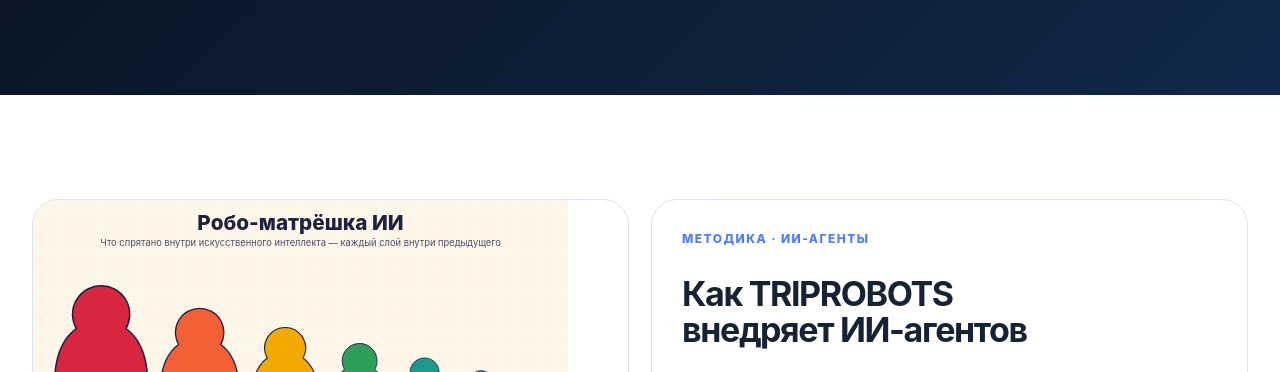
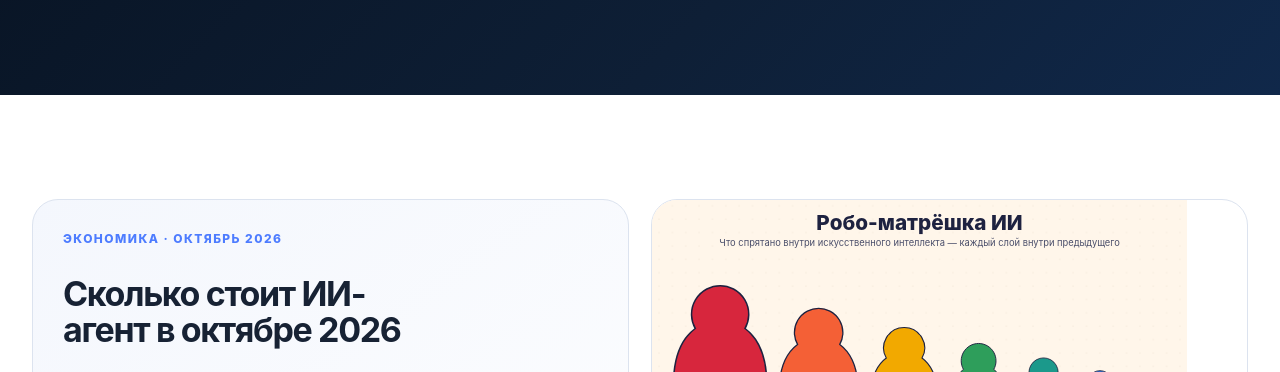
Before and after one commit to dreamislands26/triprobots, a plain HTML site: page articles/index.html in a window 1280 px wide. Shown: the part 428-800 px from the top of the page. Drawn offline with Linux system fonts and the light colour scheme.

Commit message:
Add AI agent cost article to materials listing

```diff
--- a/articles/index.html
+++ b/articles/index.html
@@ -27,6 +27,7 @@
 <main>
 <section class="materials-hero"><div class="container"><div class="eyebrow">ЭКСПЕРТИЗА TRIPROBOTS</div><h1>Материалы об ИИ-агентах и автоматизации бизнеса</h1><p>Разбираем архитектуру, процесс внедрения, интеграции, безопасность и экономику — без абстрактных обещаний.</p></div></section>
 <section class="section"><div class="container"><div class="materials-grid">
+<article class="material-card secondary"><div class="kicker">ЭКОНОМИКА · ОКТЯБРЬ 2026</div><h2>Сколько стоит ИИ-агент в октябре 2026</h2><p>Пересчитываем методику РБК для корпорации и обычной компании: стоимость моделей, интеграций, защиты данных, резервирования и сопровождения.</p><a class="text-link" href="ai-agent-cost-october-2026/">Читать материал →</a></article>
 <article class="material-card"><img class="material-thumb" src="../assets/infographics/robo-matryoshka.svg" alt="Робо-матрёшка терминов ИИ"><div class="kicker">СЛОВАРЬ · ДЛЯ РУКОВОДИТЕЛЯ</div><h2>ИИ, нейросети, LLM, агенты: словарь для руководителя</h2><p>Простая матрёшка терминов: чем отличаются ИИ, машинное обучение, нейросети, генеративный ИИ, LLM, ChatGPT, агенты и MCP.</p><a class="text-link" href="ai-terms-for-leaders/">Читать материал →</a></article>
 <article class="material-card"><div class="kicker">МЕТОДИКА · ИИ-АГЕНТЫ</div><h2>Как TRIPROBOTS внедряет ИИ-агентов</h2><p>Команда проекта, цикл PDCA, интеграции с 1С и CRM, права доступа, контроль человека и масштабирование после пилота.</p><a class="text-link" href="ai-agent-implementation/">Читать материал →</a></article>
 <article class="material-card secondary"><div class="kicker">ПРОЕКТ · ТЕЛЕКОМ</div><h2>Единый контур ИИ-агентов для продаж и поддержки</h2><p>Обезличенный проект: четыре агента, архитектура поверх CRM и биллинга и методика расчёта экономики без раскрытия данных заказчика.</p><a class="text-link" href="../cases/telecom-ai/">Смотреть проект →</a></article>
```
